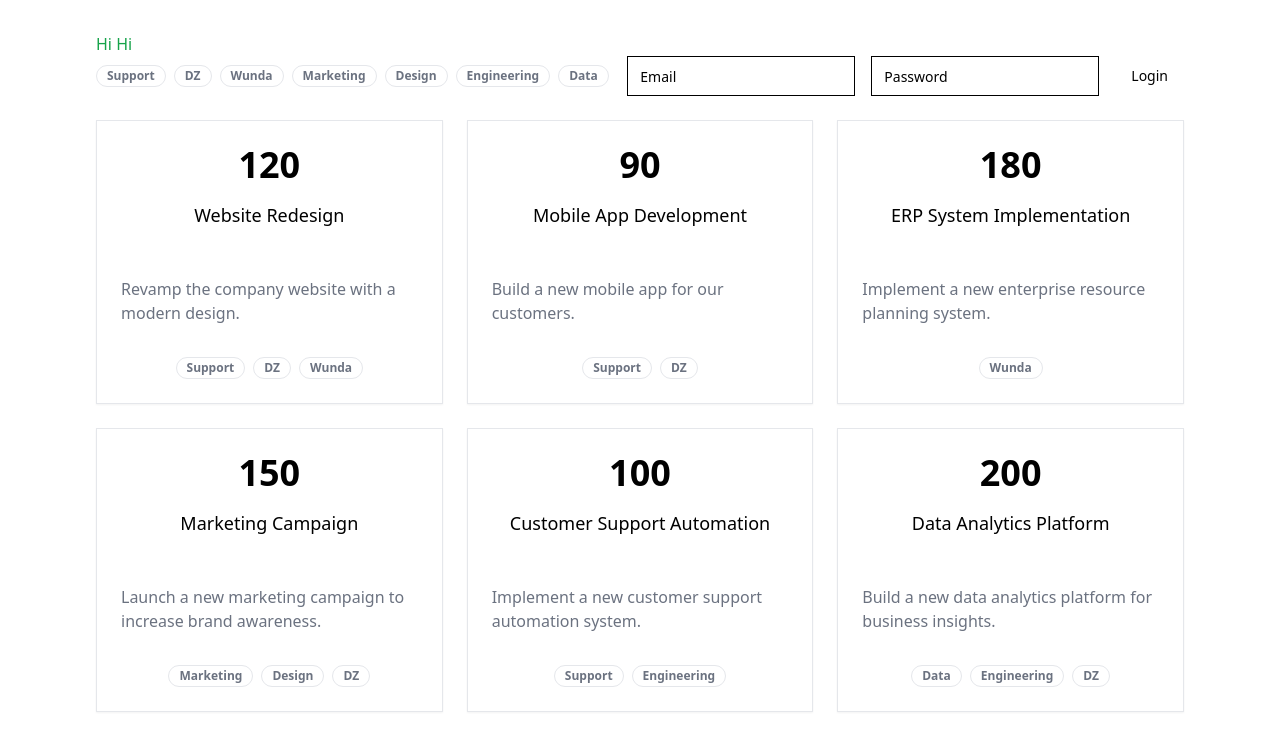
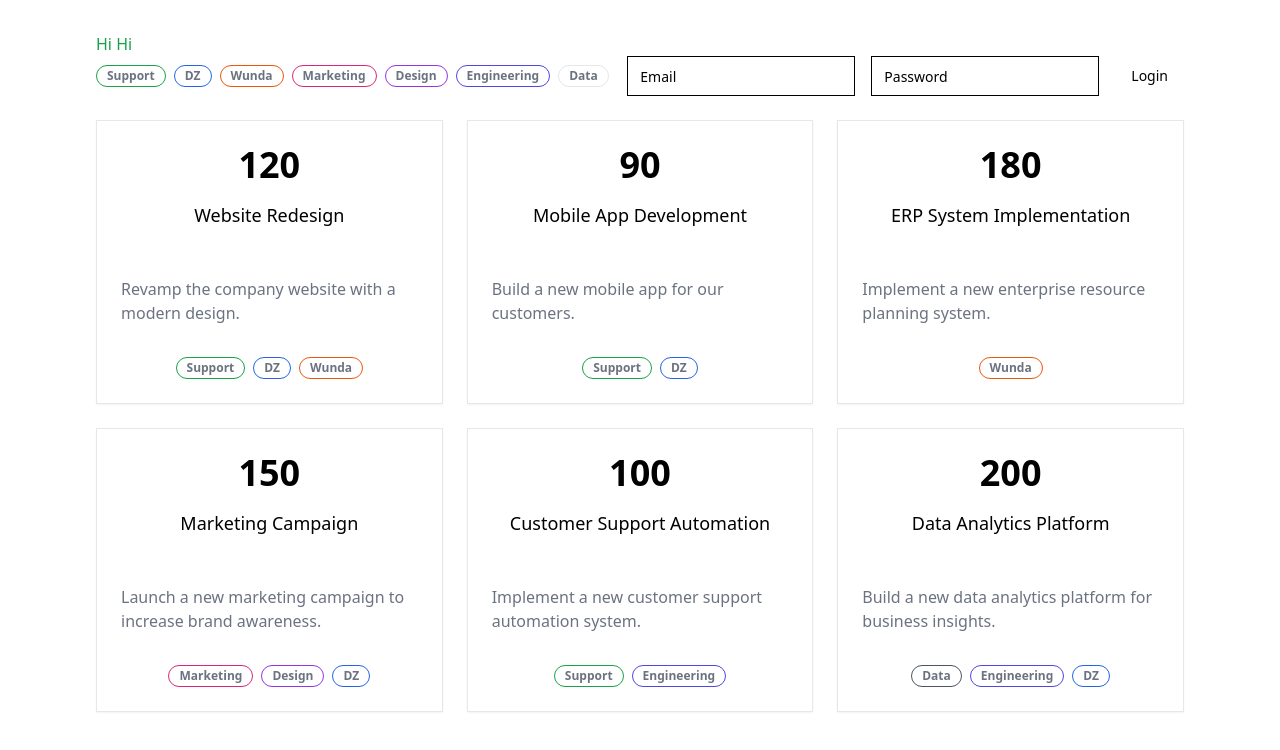
Before and after one commit to cismet/project-tracker-view, a React (Vite) app: page / in a window 1280 px wide. Shown: the top 750 px of the page. Built offline with nearby package versions, Linux system fonts and the light colour scheme.

Commit message:
don't use dynamic class names

```diff
--- a/src/App.tsx
+++ b/src/App.tsx
@@ -12,7 +12,6 @@ import { Button } from "@/components/ui/button";
 import { Card, CardContent } from "@/components/ui/card";
 import { Progress } from "@/components/ui/progress";
 import { Heading1Icon } from "lucide-react";
-import { cn } from "./lib/utils";
 
 export default function Component() {
   const [filters, setFilters] = useState([]);
@@ -97,41 +96,39 @@ export default function Component() {
               <Badge
                 key={tag}
                 variant={filters.includes(tag) ? "filled" : "outline"}
-                className={cn(
-                  `border-${
+                className={`${
                   tag === "Support"
-                      ? "green-600"
+                    ? "border-green-600"
                     : tag === "DZ"
-                      ? "blue-600"
+                    ? "border-blue-600"
                     : tag === "Wunda"
-                      ? "orange-600"
+                    ? "border-orange-600"
                     : tag === "Marketing"
-                      ? "pink-600"
+                    ? "border-pink-600"
                     : tag === "Design"
-                      ? "purple-600"
+                    ? "border-purple-600"
                     : tag === "Engineering"
-                      ? "indigo-600"
+                    ? "border-indigo-600"
                     : "gray-600"
-                  } bg-${
+                } ${
                   filters.includes(tag)
                     ? `${
                         tag === "Support"
-                            ? "green-600"
+                          ? "bg-green-600"
                           : tag === "DZ"
-                            ? "blue-600"
+                          ? "bg-blue-600"
                           : tag === "Wunda"
-                            ? "orange-600"
+                          ? "bg-orange-600"
                           : tag === "Marketing"
-                            ? "pink-600"
+                          ? "bg-pink-600"
                           : tag === "Design"
-                            ? "purple-600"
+                          ? "bg-purple-600"
                           : tag === "Engineering"
-                            ? "indigo-600"
-                            : "gray-600"
+                          ? "bg-indigo-600"
+                          : "bg-gray-600"
                       } text-white`
                     : "white dark:bg-gray-950 text-gray-500 dark:text-gray-400"
-                  }`
-                )}
+                }`}
                 onClick={() => toggleFilter(tag)}
               >
                 {tag}
@@ -170,41 +167,39 @@ export default function Component() {
                   <Badge
                     key={tag}
                     variant={filters.includes(tag) ? "filled" : "outline"}
-                    className={cn(
-                      `border-${
+                    className={`${
                       tag === "Support"
-                          ? "green-600"
+                        ? "border-green-600"
                         : tag === "DZ"
-                          ? "blue-600"
+                        ? "border-blue-600"
                         : tag === "Wunda"
-                          ? "orange-600"
+                        ? "border-orange-600"
                         : tag === "Marketing"
-                          ? "pink-600"
+                        ? "border-pink-600"
                         : tag === "Design"
-                          ? "purple-600"
+                        ? "border-purple-600"
                         : tag === "Engineering"
-                          ? "indigo-600"
-                          : "gray-600"
-                      } bg-${
+                        ? "border-indigo-600"
+                        : "border-gray-600"
+                    } ${
                       filters.includes(tag)
                         ? `${
                             tag === "Support"
-                                ? "green-600"
+                              ? "bg-green-600"
                               : tag === "DZ"
-                                ? "blue-600"
+                              ? "bg-blue-600"
                               : tag === "Wunda"
-                                ? "orange-600"
+                              ? "bg-orange-600"
                               : tag === "Marketing"
-                                ? "pink-600"
+                              ? "bg-pink-600"
                               : tag === "Design"
-                                ? "purple-600"
+                              ? "bg-purple-600"
                               : tag === "Engineering"
-                                ? "indigo-600"
-                                : "gray-600"
+                              ? "bg-indigo-600"
+                              : "bg-gray-600"
                           } text-white`
                         : "white dark:bg-gray-950 text-gray-500 dark:text-gray-400"
-                      }`
-                    )}
+                    }`}
                   >
                     {tag}
                   </Badge>
```
Lines whose indentation alone changed are shown as unchanged.
